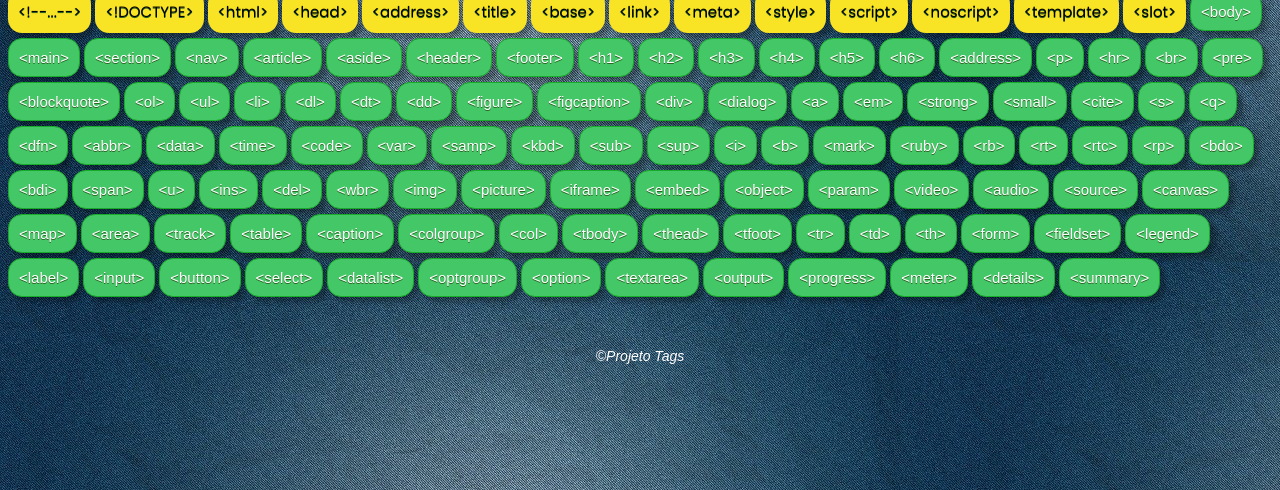
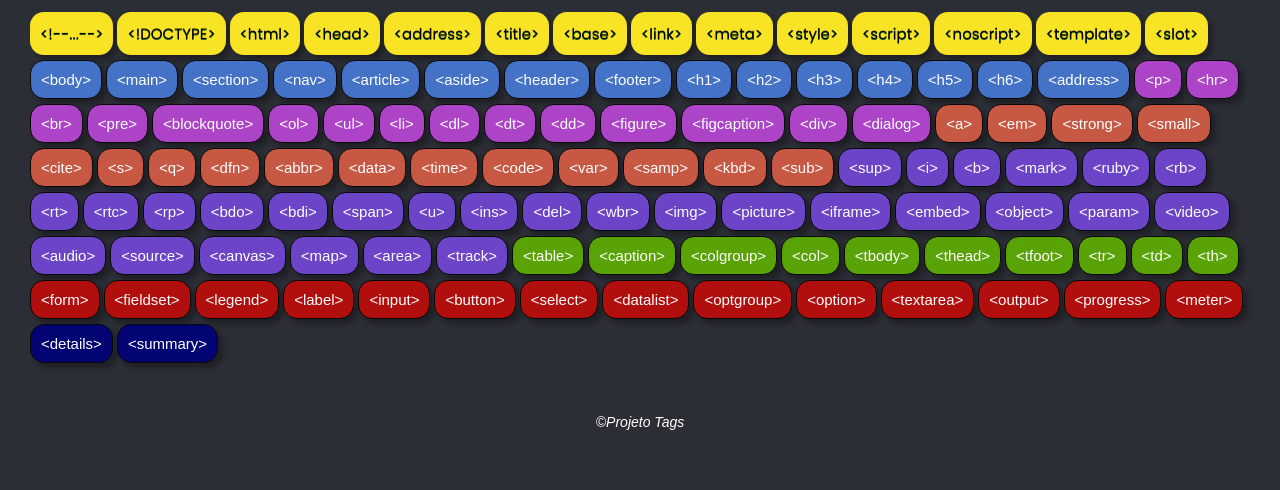
Before and after one commit to lucasnorberto/Projeto_tags, a plain HTML site: page index.html in a window 1280 px wide. Shown: the part 310-800 px from the top of the page. Drawn offline with Linux system fonts and the light colour scheme; a web font is replaced by a local one.

Commit message:
Update estilo.css

```diff
--- a/estilo.css
+++ b/estilo.css
@@ -1,5 +1,7 @@
 body{
-       background-image: url(texturablue.jpg);
+	   background-color: #2c2e36;
+	   margin: 30px;
+	   margin-right: 30px;
 
 }
 
@@ -15,6 +17,8 @@ p{
     padding: 1px;
     margin: 2px;
     color: white;
+}
+
 }
 h1#alert{
     text-align: center;
@@ -58,9 +62,9 @@ header{
 
 
 .myButton1 {
-	background-color:#44c767;
+	background-color:#4472c7;
 	border-radius:14px;
-	border:1px solid #18ab29;
+	border:1px solid #080808;
 	display:inline-block;
 	cursor:pointer;
 	color:#ffffff;
@@ -68,13 +72,12 @@ header{
 	font-size:15px;
 	padding: 10px ;
 	text-decoration:none;
-    text-shadow:0px 1px 0px #2f6627;
     border-spacing: 5px;
     margin-top: 5px;
     box-shadow: 5px 5px 5px rgba(0, 0, 0, 0.3);
 }
 .myButton1:hover {
-	background-color:#5cbf2a;
+	background-color:#2aa9bf;
 }
 .myButton1:active {
 	position:relative;
@@ -82,9 +85,9 @@ header{
 }
 
 .myButton2 {
-	background-color:#44c767;
+	background-color:#ad44c7;
 	border-radius:14px;
-	border:1px solid #18ab29;
+	border:1px solid #080808;
 	display:inline-block;
 	cursor:pointer;
 	color:#ffffff;
@@ -92,13 +95,12 @@ header{
 	font-size:15px;
 	padding: 10px ;
 	text-decoration:none;
-    text-shadow:0px 1px 0px #2f6627;
     border-spacing: 5px;
     margin-top: 5px;
     box-shadow: 5px 5px 5px rgba(0, 0, 0, 0.3);
 }
 .myButton2:hover {
-	background-color:#5cbf2a;
+	background-color:#bf2a92;
 }
 .myButton2:active {
 	position:relative;
@@ -106,9 +108,9 @@ header{
 }
 
 .myButton3 {
-	background-color:#44c767;
+	background-color:#c75844;
 	border-radius:14px;
-	border:1px solid #18ab29;
+	border:1px solid #080808;
 	display:inline-block;
 	cursor:pointer;
 	color:#ffffff;
@@ -116,13 +118,12 @@ header{
 	font-size:15px;
 	padding: 10px ;
 	text-decoration:none;
-    text-shadow:0px 1px 0px #2f6627;
     border-spacing: 5px;
     margin-top: 5px;
     box-shadow: 5px 5px 5px rgba(0, 0, 0, 0.3);
 }
 .myButton3:hover {
-	background-color:#5cbf2a;
+	background-color:#bf2a2a;
 }
 .myButton3:active {
 	position:relative;
@@ -130,9 +131,9 @@ header{
 }
 
 .myButton4 {
-	background-color:#44c767;
+	background-color:#6b44c7;
 	border-radius:14px;
-	border:1px solid #18ab29;
+	border:1px solid #080808;
 	display:inline-block;
 	cursor:pointer;
 	color:#ffffff;
@@ -140,13 +141,12 @@ header{
 	font-size:15px;
 	padding: 10px ;
 	text-decoration:none;
-    text-shadow:0px 1px 0px #2f6627;
     border-spacing: 5px;
     margin-top: 5px;
     box-shadow: 5px 5px 5px rgba(0, 0, 0, 0.3);
 }
 .myButton4:hover {
-	background-color:#5cbf2a;
+	background-color:#bf2a4a;
 }
 .myButton4:active {
 	position:relative;
@@ -154,9 +154,9 @@ header{
 }
 
 .myButton5 {
-	background-color:#44c767;
+	background-color:#5aa306;
 	border-radius:14px;
-	border:1px solid #18ab29;
+	border:1px solid #080808;
 	display:inline-block;
 	cursor:pointer;
 	color:#ffffff;
@@ -164,13 +164,12 @@ header{
 	font-size:15px;
 	padding: 10px ;
 	text-decoration:none;
-    text-shadow:0px 1px 0px #2f6627;
     border-spacing: 5px;
     margin-top: 5px;
     box-shadow: 5px 5px 5px rgba(0, 0, 0, 0.3);
 }
 .myButton5:hover {
-	background-color:#5cbf2a;
+	background-color:#5af30d;
 }
 .myButton5:active {
 	position:relative;
@@ -178,9 +177,9 @@ header{
 }
 
 .myButton6 {
-	background-color:#44c767;
+	background-color:#b10e0e;
 	border-radius:14px;
-	border:1px solid #18ab29;
+	border:1px solid #080808;
 	display:inline-block;
 	cursor:pointer;
 	color:#ffffff;
@@ -188,13 +187,12 @@ header{
 	font-size:15px;
 	padding: 10px ;
 	text-decoration:none;
-    text-shadow:0px 1px 0px #2f6627;
     border-spacing: 5px;
     margin-top: 5px;
     box-shadow: 5px 5px 5px rgba(0, 0, 0, 0.3);
 }
 .myButton6:hover {
-	background-color:#5cbf2a;
+	background-color:#f30606;
 }
 .myButton6:active {
 	position:relative;
@@ -202,9 +200,9 @@ header{
 }
 
 .myButton7 {
-	background-color:#44c767;
+	background-color:#020474;
 	border-radius:14px;
-	border:1px solid #18ab29;
+	border:1px solid #080808;
 	display:inline-block;
 	cursor:pointer;
 	color:#ffffff;
@@ -212,13 +210,12 @@ header{
 	font-size:15px;
 	padding: 10px ;
 	text-decoration:none;
-    text-shadow:0px 1px 0px #2f6627;
     border-spacing: 5px;
     margin-top: 5px;
     box-shadow: 5px 5px 5px rgba(0, 0, 0, 0.3);
 }
 .myButton7:hover {
-	background-color:#5cbf2a;
+	background-color:#1c04f3;
 }
 .myButton7:active {
 	position:relative;
```
